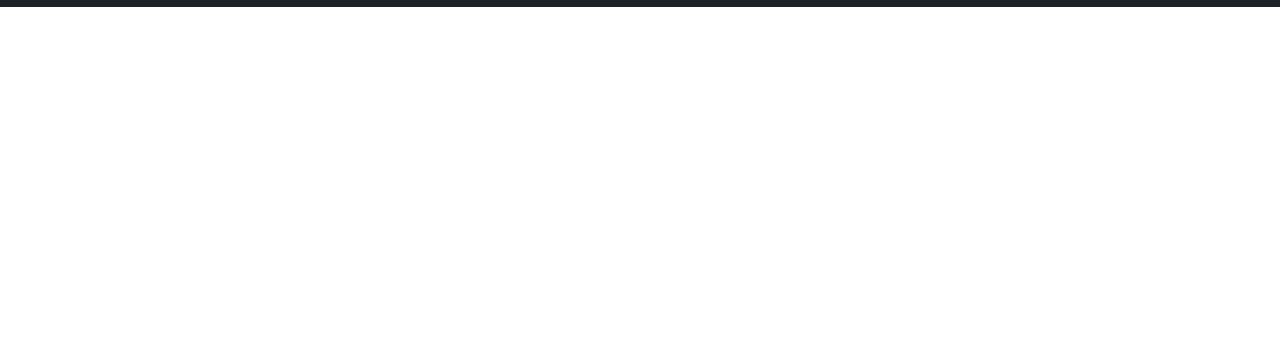
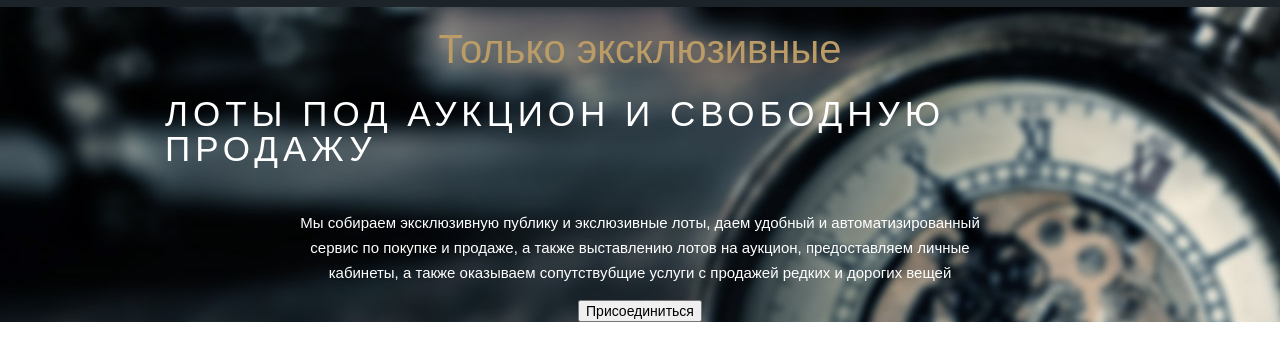
Before and after one commit to Venomcheg/Luxshop, a plain HTML site: page index.html in a window 1280 px wide. Shown: the part 68-428 px from the top of the page. Drawn offline with nearby package versions, Linux system fonts and the light colour scheme; files that its build step writes are made by us from their sources; a web font is replaced by a local one.

Commit message:
correct some errors

```diff
--- /dev/null
+++ b/_top-main.html
@@ -0,0 +1,13 @@
+<div class="_top-main">
+	<div class="_top-main__container _container">
+		<b class="_top-main__fat-text">Только эксклюзивные</b>
+		<h2 class="_top-main__title">Лоты под аукцион и свободную продажу</h2>
+		<p class="_top-main__text">Мы собираем эксклюзивную публику и экслюзивные лоты, даем удобный и автоматизированный
+			сервис по покупке и
+			продаже, а также выставлению лотов на аукцион, предоставляем личные кабинеты, а также оказываем сопутствубщие
+			услуги с продажей редких и дорогих вещей</p>
+		<button class="_top-main__button">
+			Присоединиться
+		</button>
+	</div>
+</div>
--- a/_top-navigation.html
+++ b/_top-navigation.html
@@ -20,7 +20,7 @@
 			</nav>
 		</div>
 		<div class="top_navigation__actions actions">
-			<a href="#" class="actions__region">Выбор региона</a>
+			<a href="#" class="actions__region"><span class="actions__region-dissolve">Выбор региона</span></a>
 			<div class="actions__user user-header">
 				<div class="user-header__icon">
 					<img src="img/user-icon.png" alt="Вход для пользователя" width="18px" height="19px">
--- a/index.html
+++ b/index.html
@@ -12,7 +12,7 @@
 		@@include("_top-navigation.html", {})
 	</div>
 	<main>
-
+		@@include("_top-main.html", {})
 	</main>
 	<script src="../js/script.js"></script>
 </body>
--- a/scss/style.scss
+++ b/scss/style.scss
@@ -15,4 +15,5 @@
 @import "mixins.scss";
 @import "scaffolding.scss";
 @import "top-navigation.scss";
-@import "container"
+@import "container";
+@import "top-main";
--- /dev/null
+++ b/scss/top-main.scss
@@ -0,0 +1,38 @@
+._top-main {
+	color: #fff;
+	background: url("../img/bg.jpg") center center no-repeat;
+	&__fat-text {
+		margin: 30px 0 5px 0;
+		font-size: 40px;
+		line-height: 25px;
+		color: #bb9c66;
+		font-family: ceremonious, Arial, sans-serif;
+		font-style: normal;
+		font-weight: 400;
+	}
+
+	&__container {
+		display: flex;
+		flex-direction: column;
+		align-items: center;
+	}
+
+	&__title {
+		font-family: PFDin, Arial, sans-serif;
+		line-height: 35px;
+		font-size: 35px;
+		text-transform: uppercase;
+		letter-spacing: 5px;
+		font-weight: 400;
+	}
+
+	&__text {
+		font-size: 15px;
+		line-height: 25px;
+		width: 690px;
+		text-align: center;
+	}
+
+	&__button {
+	}
+}
--- a/scss/top-navigation.scss
+++ b/scss/top-navigation.scss
@@ -38,6 +38,9 @@
 		text-transform: uppercase;
 		letter-spacing: 1.4px;
 		color: #ffffff;
+		&:hover {
+			text-decoration: underline;
+	}
 	}
 }
 .icon-menu {
@@ -95,6 +98,9 @@
 		display: inline-block;
 		padding-left: 30px;
 		color: #fff;
+		&:hover {
+			text-decoration: underline;
+	}
 	}
 
 	&__link-1 {
@@ -114,7 +120,7 @@
 	}
 }
 
-@media (min-width: 992px) {
+@media (max-width: 890px) {
 
 .top-navigation {
 
@@ -144,7 +150,7 @@
 
 	&__link {
 		&:hover {
-			text-decoration: underline;
+			text-decoration: none;
 	}
 	}
 }
@@ -161,14 +167,24 @@
 .actions {
 
 	&__region {
+		padding: 0;
+		width: 18px;
+		height: 18px;
 	}
 
 	&__user {
+		margin: 0 0 0 15px;
+	}
+	&__region-dissolve {
+		font-size: 0;
 	}
 }
 .user-header {
 
 	&__icon {
+		img {
+			margin: auto;
+		}
 	}
 
 	&__menu {
@@ -179,7 +195,7 @@
 
 	&__link {
 		&:hover {
-			text-decoration: underline;
+			text-decoration: none;
 	}
 	}
 	&__link-1 {
```
